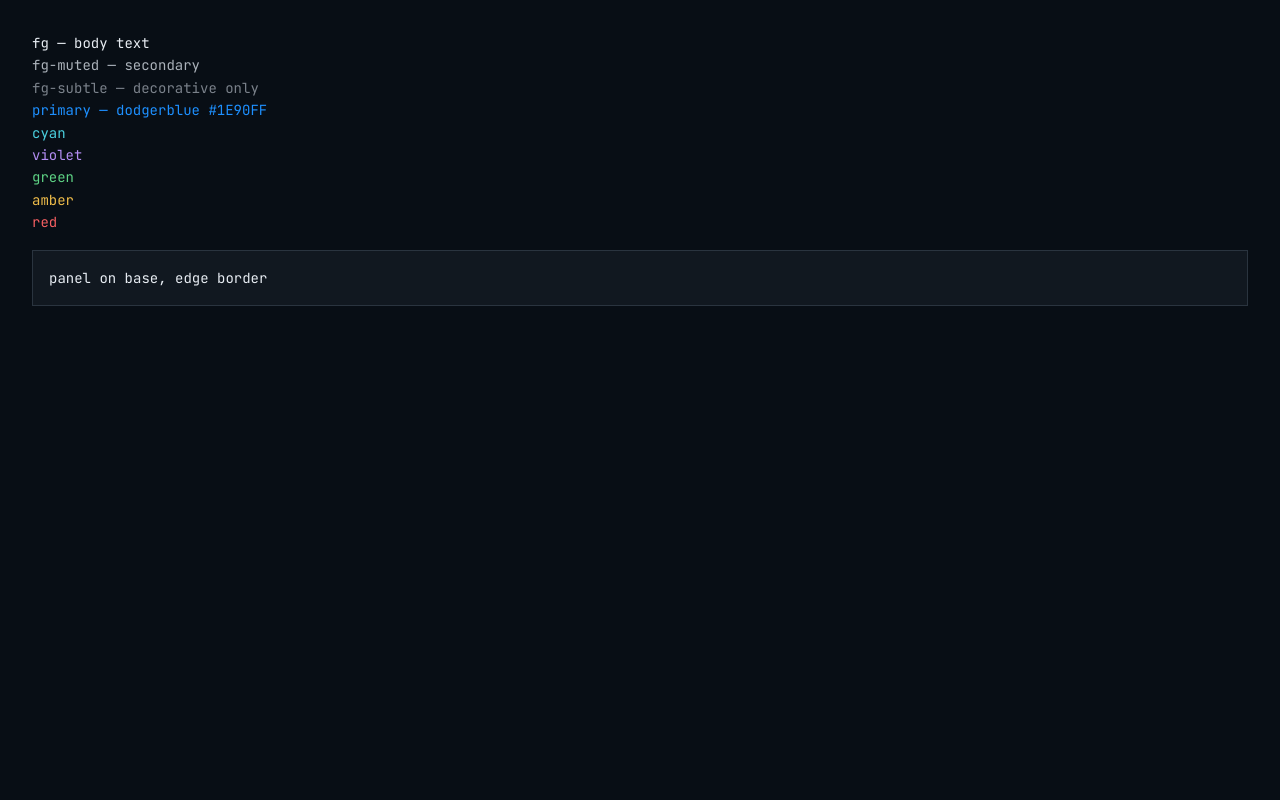
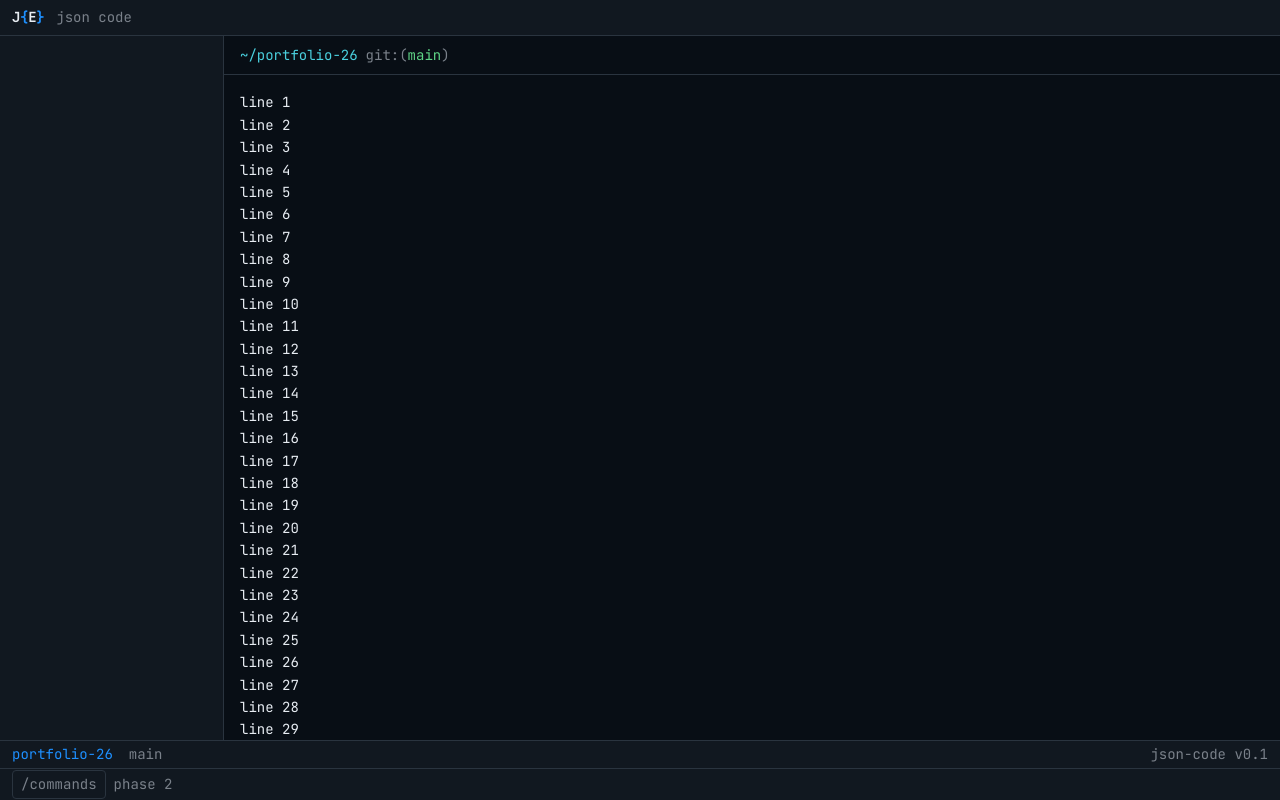
Before and after one commit to jpe0824/portfolio-26, a Next.js app: page / in a window 1280 px wide. Built offline with nearby package versions, Linux system fonts and the light colour scheme.

Commit message:
feat: add full-viewport terminal frame chrome
Co-Authored-By: Claude Opus 5 (1M context) <noreply@anthropic.com>

```diff
--- a/src/app/page.tsx
+++ b/src/app/page.tsx
@@ -1,16 +1,13 @@
+import { TerminalFrame } from "@/components/terminal-frame";
+
 export default function Probe() {
   return (
-    <main className="p-8">
-      <p className="text-fg">fg — body text</p>
-      <p className="text-fg-muted">fg-muted — secondary</p>
-      <p className="text-fg-subtle">fg-subtle — decorative only</p>
-      <p className="text-primary">primary — dodgerblue #1E90FF</p>
-      <p className="text-cyan">cyan</p>
-      <p className="text-violet">violet</p>
-      <p className="text-green">green</p>
-      <p className="text-amber">amber</p>
-      <p className="text-red">red</p>
-      <div className="mt-4 border border-edge bg-panel p-4">panel on base, edge border</div>
-    </main>
+    <TerminalFrame explorer={<aside className="w-56 border-r border-edge bg-panel" />} currentPath="">
+      <div className="p-4">
+        {Array.from({ length: 80 }, (_, i) => (
+          <p key={i}>line {i + 1}</p>
+        ))}
+      </div>
+    </TerminalFrame>
   );
 }
--- /dev/null
+++ b/src/components/chip-row.tsx
@@ -0,0 +1,15 @@
+export function ChipRow() {
+  return (
+    <div className="flex h-8 shrink-0 items-center gap-2 border-t border-edge bg-panel px-3">
+      <span
+        className="rounded border border-edge px-2 py-0.5 text-fg-subtle"
+        title="Coming in phase 2"
+      >
+        /commands
+      </span>
+      <span className="text-fg-subtle" aria-hidden="true">
+        phase 2
+      </span>
+    </div>
+  );
+}
--- /dev/null
+++ b/src/components/path-line.tsx
@@ -0,0 +1,11 @@
+export function PathLine({ path }: { path: string }) {
+  return (
+    <div className="flex shrink-0 items-baseline gap-2 border-b border-edge px-4 py-2">
+      <span className="text-cyan">~/portfolio-26{path ? `/${path}` : ""}</span>
+      <span className="text-fg-subtle" aria-hidden="true">
+        git:(
+        <span className="text-green">main</span>)
+      </span>
+    </div>
+  );
+}
--- /dev/null
+++ b/src/components/status-bar.tsx
@@ -0,0 +1,12 @@
+export function StatusBar() {
+  return (
+    <div
+      className="flex h-7 shrink-0 items-center gap-4 border-t border-edge bg-panel px-3 text-fg-subtle"
+      aria-hidden="true"
+    >
+      <span className="text-primary">portfolio-26</span>
+      <span>main</span>
+      <span className="ml-auto">json-code v0.1</span>
+    </div>
+  );
+}
--- /dev/null
+++ b/src/components/terminal-frame.tsx
@@ -0,0 +1,35 @@
+import { PathLine } from "./path-line";
+import { StatusBar } from "./status-bar";
+import { ChipRow } from "./chip-row";
+import { TopBar } from "./top-bar";
+
+export function TerminalFrame({
+  explorer,
+  currentPath,
+  children,
+}: {
+  explorer: React.ReactNode;
+  currentPath: string;
+  children: React.ReactNode;
+}) {
+  return (
+    <div className="flex h-[100dvh] flex-col overflow-hidden">
+      <a
+        href="#file-content"
+        className="sr-only focus:not-sr-only focus:absolute focus:z-50 focus:bg-elevated focus:px-3 focus:py-1 focus:text-primary-hi"
+      >
+        Skip to content
+      </a>
+      <TopBar />
+      <div className="flex min-h-0 flex-1">
+        {explorer}
+        <main id="file-content" className="flex min-w-0 flex-1 flex-col">
+          <PathLine path={currentPath} />
+          <div className="min-h-0 flex-1 overflow-auto">{children}</div>
+        </main>
+      </div>
+      <StatusBar />
+      <ChipRow />
+    </div>
+  );
+}
--- /dev/null
+++ b/src/components/top-bar.tsx
@@ -0,0 +1,12 @@
+import { JeMark } from "./je-mark";
+
+export function TopBar() {
+  return (
+    <header className="flex h-9 shrink-0 items-center gap-3 border-b border-edge bg-panel px-3">
+      <JeMark className="font-bold tracking-tight" />
+      <span className="text-fg-subtle" aria-hidden="true">
+        json code
+      </span>
+    </header>
+  );
+}
```
